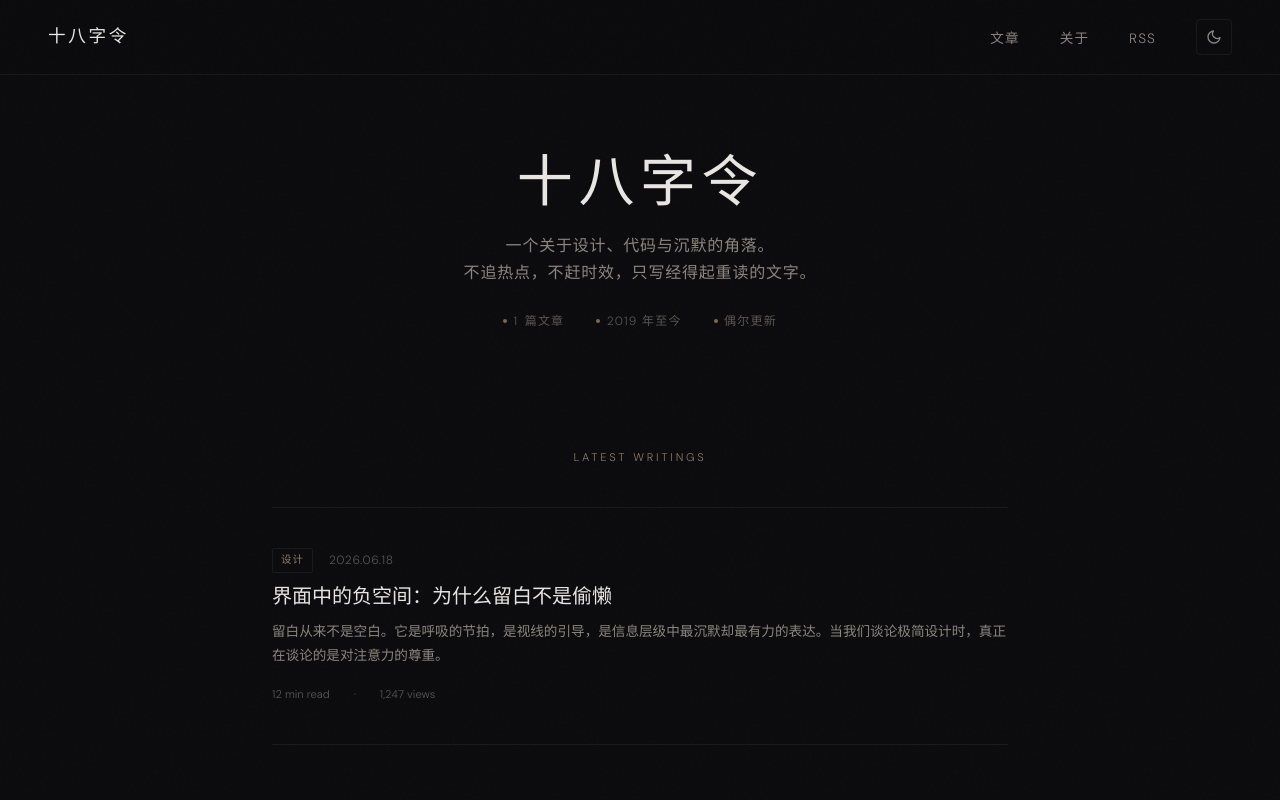
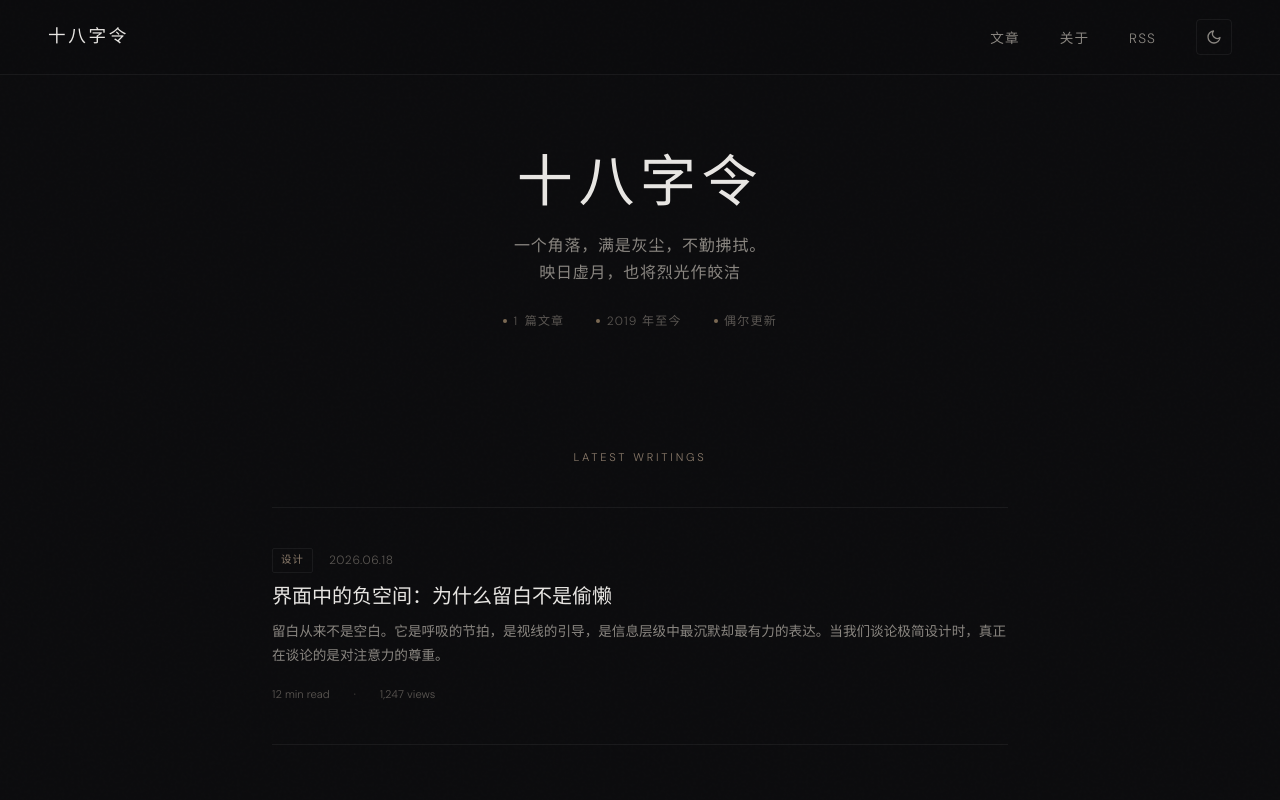
Before and after one commit to juhachijirei/PersonalBlogRepo, a plain HTML site: page index.html in a window 1280 px wide. Shown: the top 800 px of the page. Drawn offline with Linux system fonts and the light colour scheme; no server answers.

Commit message:
更新主页slogan

```diff
--- a/index.html
+++ b/index.html
@@ -45,7 +45,7 @@
 
     <section class="hero" id="hero">
         <h1>十八字令</h1>
-        <p class="tagline">一个关于设计、代码与沉默的角落。<br>不追热点，不赶时效，只写经得起重读的文字。</p>
+        <p class="tagline">一个角落，满是灰尘，不勤拂拭。<br>映日虚月，也将烈光作皎洁</p>
         <div class="hero-meta">
             <span><span class="dot"></span> <span id="statCount">0</span> 篇文章</span>
             <span><span class="dot"></span> 2019 年至今</span>
```
